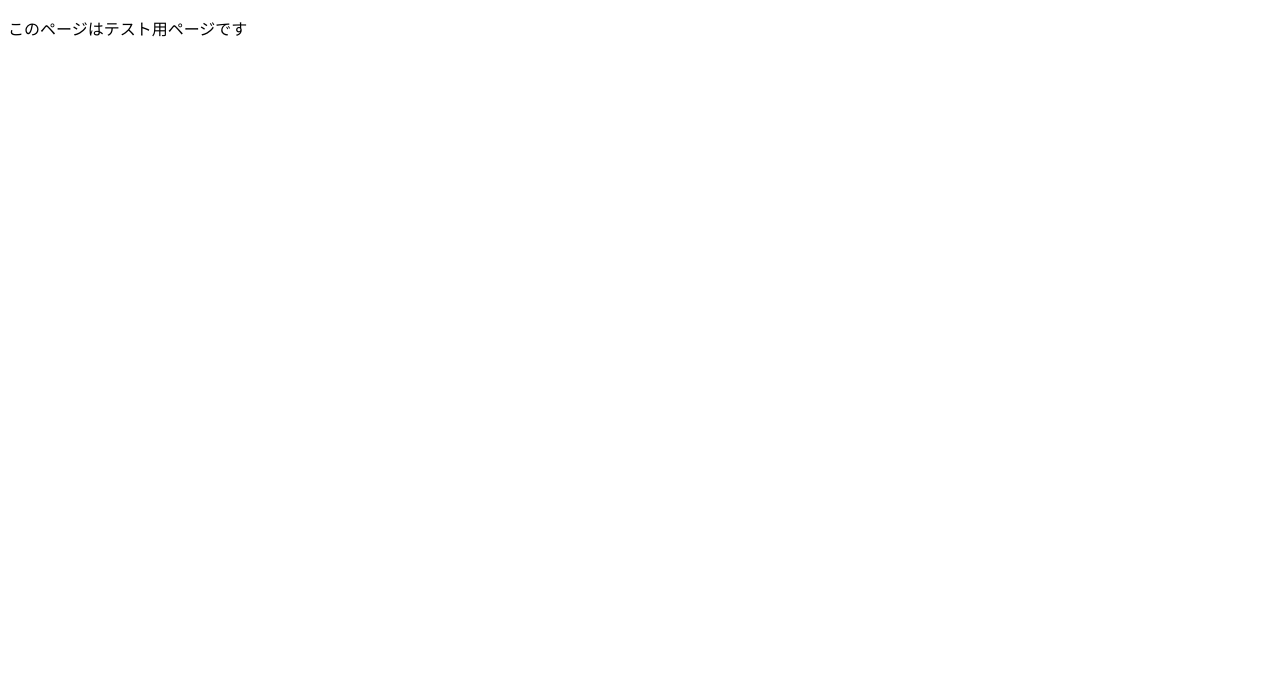
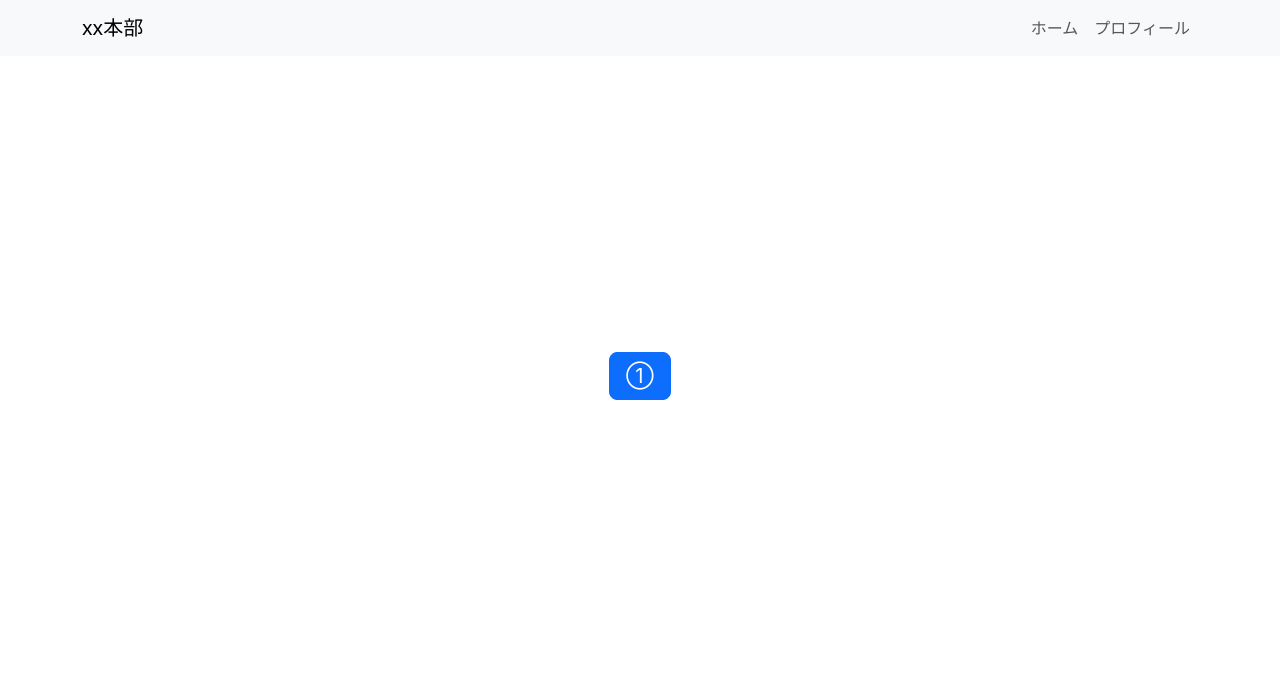
Before and after one commit to N26041-Teshima/Test-website, a plain HTML site: page index.html in a window 1280 px wide. Drawn offline with nearby package versions, Linux system fonts and the light colour scheme.

Commit message:
Update index.html

```diff
--- a/index.html
+++ b/index.html
@@ -3,9 +3,25 @@
 <head>
     <meta charset="UTF-8">
     <meta name="viewport" content="width=device-width, initial-scale=1.0">
-    <title>テストページ</title>
+    <title>xx本部</title>
+    <link href="https://cdn.jsdelivr.net/npm/bootstrap@5.3.0/dist/css/bootstrap.min.css" rel="stylesheet">
 </head>
 <body>
-    <p>このページはテスト用ページです</p>
+
+    <nav class="navbar navbar-expand-lg navbar-light bg-light">
+        <div class="container">
+            <a class="navbar-brand" href="#">xx本部</a>
+            <div class="navbar-nav">
+                <a class="nav-link" href="#">ホーム</a>
+                <a class="nav-link" href="#">プロフィール</a>
+            </div>
+        </div>
+    </nav>
+
+    <div class="container d-flex justify-content-center align-items-center" style="height: 80vh;">
+        <a href="#" class="btn btn-primary btn-lg">①</a>
+    </div>
+
+    <script src="https://cdn.jsdelivr.net/npm/bootstrap@5.3.0/dist/js/bootstrap.bundle.min.js"></script>
 </body>
 </html>
```
